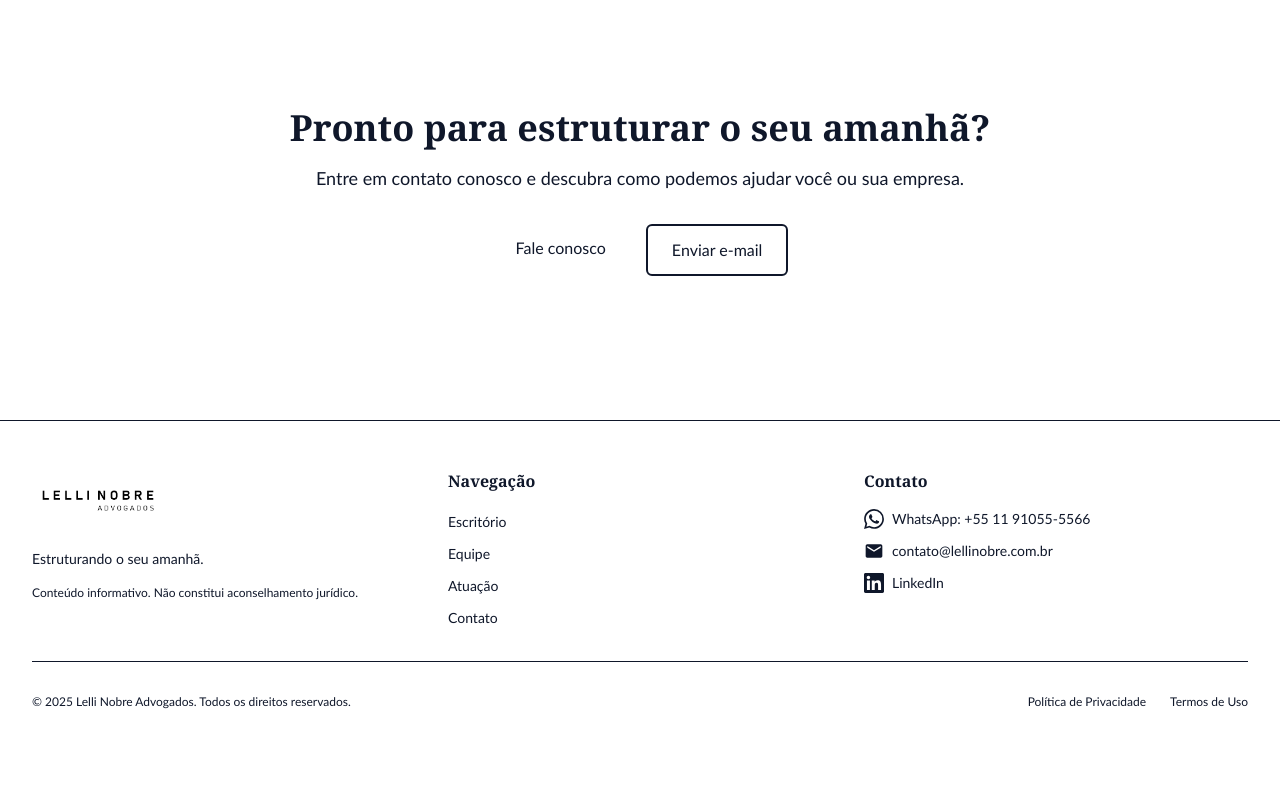
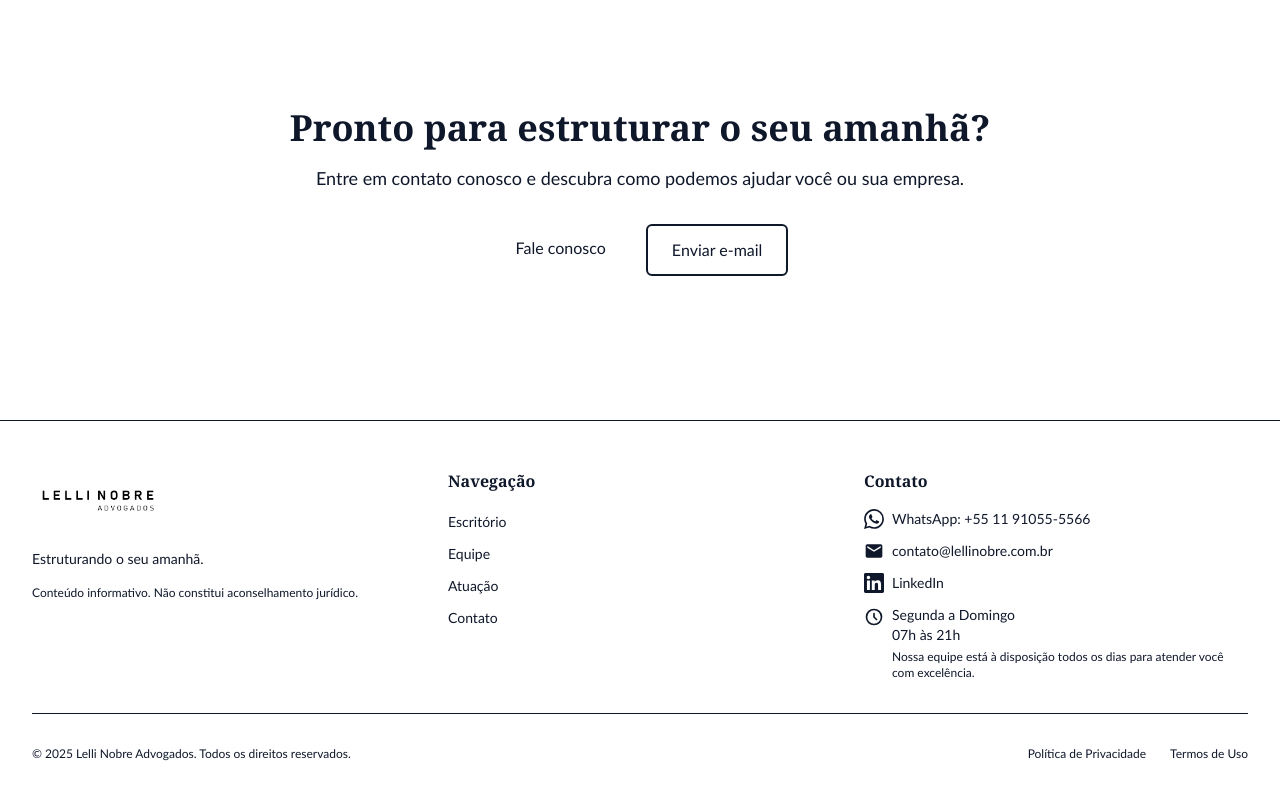
Before and after one commit to vmvaz1935/lellinobreinstitucional, a Next.js app: page / in a window 1280 px wide. Shown: the part 3696-4496 px from the top of the page. Before the commit the page ends 4454 px from the top, so only its background shows below. Built offline with nearby package versions, Linux system fonts and the light colour scheme.

Commit message:
Adicionar horário de funcionamento: Segunda a Domingo, 07h às 21h

```diff
--- a/app/contato/page.tsx
+++ b/app/contato/page.tsx
@@ -3,7 +3,7 @@ import { Section } from '@/components/Section'
 import { ContactForm } from '@/components/ContactForm'
 import { LegalDisclaimer } from '@/components/LegalDisclaimer'
 import { siteContent } from '@/content/siteContent'
-import { WhatsAppIcon, EmailIcon, LinkedInIcon, InstagramIcon } from '@/components/Icons'
+import { WhatsAppIcon, EmailIcon, LinkedInIcon, InstagramIcon, ClockIcon } from '@/components/Icons'
 
 export const metadata: Metadata = {
   title: 'Contato',
@@ -93,7 +93,14 @@ export default function ContatoPage() {
                 </div>
                 <div>
                   <h3 className="font-semibold text-foreground mb-2">Horário de Atendimento</h3>
-                  <p className="text-muted-foreground">{siteContent.contato.horario}</p>
+                  <div className="flex items-start gap-2">
+                    <ClockIcon className="w-5 h-5 text-foreground flex-shrink-0 mt-0.5" />
+                    <div>
+                      <p className="font-medium text-foreground">{siteContent.contato.horario.dias}</p>
+                      <p className="text-foreground">{siteContent.contato.horario.horas}</p>
+                      <p className="text-sm text-muted-foreground mt-2">{siteContent.contato.horario.descricao}</p>
+                    </div>
+                  </div>
                 </div>
               </div>
             </div>
--- a/components/Footer.tsx
+++ b/components/Footer.tsx
@@ -1,7 +1,7 @@
 import Link from 'next/link'
 import Image from 'next/image'
 import { siteContent } from '@/content/siteContent'
-import { WhatsAppIcon, EmailIcon, LinkedInIcon, InstagramIcon } from '@/components/Icons'
+import { WhatsAppIcon, EmailIcon, LinkedInIcon, InstagramIcon, ClockIcon } from '@/components/Icons'
 
 export function Footer() {
   const currentYear = new Date().getFullYear()
@@ -116,6 +116,16 @@ export function Footer() {
                   </a>
                 </li>
               )}
+              <li>
+                <div className="flex items-start gap-2">
+                  <ClockIcon className="w-5 h-5 text-foreground flex-shrink-0 mt-0.5" />
+                  <div>
+                    <p className="font-medium text-foreground">{siteContent.contato.horario.dias}</p>
+                    <p className="text-foreground">{siteContent.contato.horario.horas}</p>
+                    <p className="text-xs text-muted-foreground mt-1">{siteContent.contato.horario.descricao}</p>
+                  </div>
+                </div>
+              </li>
             </ul>
           </div>
         </div>
--- a/components/Icons.tsx
+++ b/components/Icons.tsx
@@ -57,3 +57,23 @@ export function InstagramIcon({ className = 'w-5 h-5' }: IconProps) {
     </svg>
   )
 }
+
+export function ClockIcon({ className = 'w-5 h-5' }: IconProps) {
+  return (
+    <svg
+      className={className}
+      fill="none"
+      stroke="currentColor"
+      viewBox="0 0 24 24"
+      xmlns="http://www.w3.org/2000/svg"
+      aria-hidden="true"
+    >
+      <path
+        strokeLinecap="round"
+        strokeLinejoin="round"
+        strokeWidth={2}
+        d="M12 8v4l3 3m6-3a9 9 0 11-18 0 9 9 0 0118 0z"
+      />
+    </svg>
+  )
+}
--- a/content/siteContent.ts
+++ b/content/siteContent.ts
@@ -96,7 +96,11 @@ export const siteContent = {
     linkedin: 'https://www.linkedin.com/company/lellinobreadvogados/?viewAsMember=true',
     instagram: '(Instagram a definir)',
     endereco: 'Av. Angélica, 672 - 14º andar, Cj. 141\nHigienópolis, São Paulo - SP, 01228-000',
-    horario: '(Horário de atendimento a definir)',
+    horario: {
+      dias: 'Segunda a Domingo',
+      horas: '07h às 21h',
+      descricao: 'Nossa equipe está à disposição todos os dias para atender você com excelência.',
+    },
   },
   legal: {
     disclaimer: 'Conteúdo informativo. Não constitui aconselhamento jurídico.',
```
